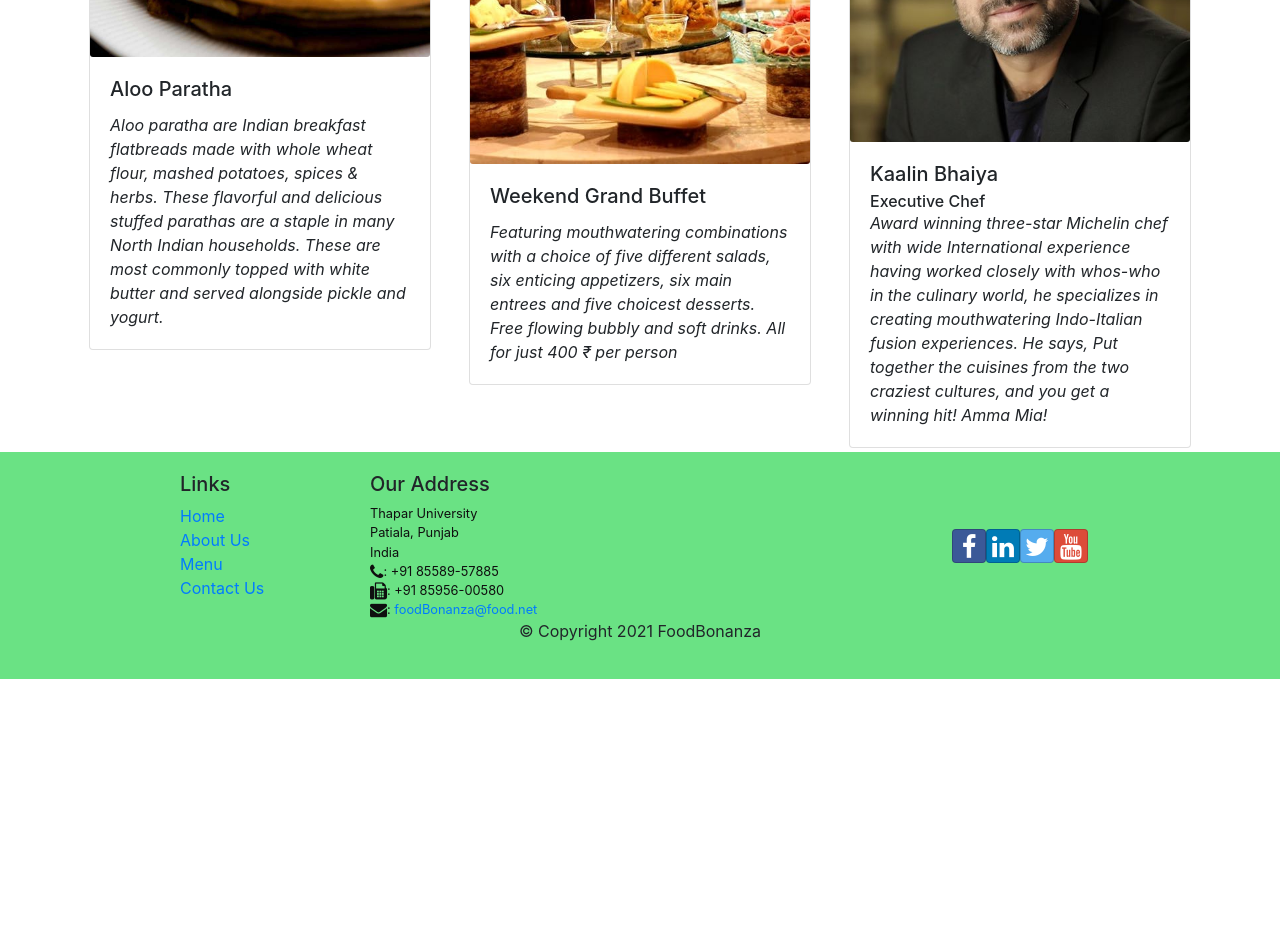
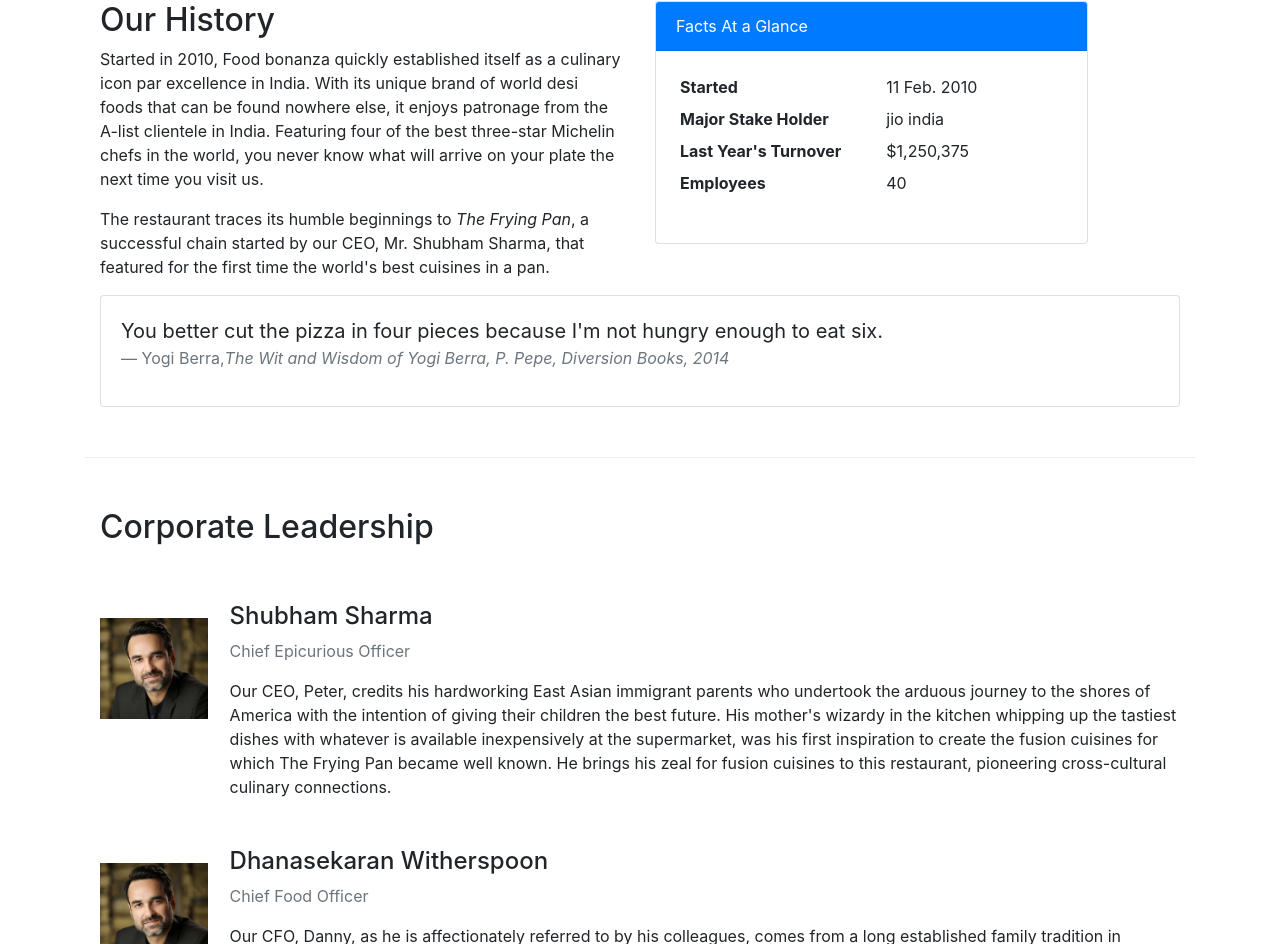
Before and after one commit to thecreatorsir/Food-Bonanza, a React (Create React App) app: page / in a window 1280 px wide. Before the commit this address led to /home. Shown: the part 520-1464 px from the top of the page. Before the commit the page ends 1199 px from the top, so only its background shows below. Built offline with nearby package versions, Linux system fonts and the light colour scheme.

Commit message:
about component added

```diff
--- a/src/App.css
+++ b/src/App.css
@@ -31,3 +31,8 @@
 .navbar-dark {
   background-color: #318b1e;
 }
+
+.leaderImage {
+  margin-right: 2%;
+  width: 10%;
+}
--- /dev/null
+++ b/src/Components/AboutComponent.js
@@ -0,0 +1,86 @@
+import React from 'react';
+import { Breadcrumb, BreadcrumbItem, Card, CardBody, CardHeader, Media } from 'reactstrap';
+import { Link } from 'react-router-dom';
+
+function About(props) {
+
+    const leaders = props.leaders.map((leader) => {
+        return (
+          <div key={leader.id} className='mt-5'>
+          <Media>
+              <Media className="leaderImage mt-3" object src={leader.image} alt={leader.name} />
+          <Media body>
+            <Media heading>
+              {leader.name}
+            </Media>
+            <p className='text-muted'>{leader.designation}</p>
+            {leader.description}
+          </Media>
+        </Media>
+        </div>
+        );
+    });
+
+    return(
+        <div className="container">
+            <div className="row">
+                <Breadcrumb>
+                    <BreadcrumbItem><Link to="/home">Home</Link></BreadcrumbItem>
+                    <BreadcrumbItem active>About Us</BreadcrumbItem>
+                </Breadcrumb>
+                <div className="col-12">
+                    <h3>About Us</h3>
+                    <hr />
+                </div>
+            </div>
+            <div className="row row-content">
+                <div className="col-12 col-md-6">
+                    <h2>Our History</h2>
+                    <p>Started in 2010, Food bonanza quickly established itself as a culinary icon par excellence in India. With its unique brand of world desi foods that can be found nowhere else, it enjoys patronage from the A-list clientele in India.  Featuring four of the best three-star Michelin chefs in the world, you never know what will arrive on your plate the next time you visit us.</p>
+                    <p>The restaurant traces its humble beginnings to <em>The Frying Pan</em>, a successful chain started by our CEO, Mr. Shubham Sharma, that featured for the first time the world's best cuisines in a pan.</p>
+                </div>
+                <div className="col-12 col-md-5">
+                    <Card>
+                        <CardHeader className="bg-primary text-white">Facts At a Glance</CardHeader>
+                        <CardBody>
+                            <dl className="row p-1">
+                                <dt className="col-6">Started</dt>
+                                <dd className="col-6">11 Feb. 2010</dd>
+                                <dt className="col-6">Major Stake Holder</dt>
+                                <dd className="col-6">jio india</dd>
+                                <dt className="col-6">Last Year's Turnover</dt>
+                                <dd className="col-6">$1,250,375</dd>
+                                <dt className="col-6">Employees</dt>
+                                <dd className="col-6">40</dd>
+                            </dl>
+                        </CardBody>
+                    </Card>
+                </div>
+                <div className="col-12">
+                    <Card>
+                        <CardBody className="bg-faded">
+                            <blockquote className="blockquote">
+                                <p className="mb-0">You better cut the pizza in four pieces because
+                                    I'm not hungry enough to eat six.</p>
+                                <footer className="blockquote-footer">Yogi Berra,
+                                <cite title="Source Title">The Wit and Wisdom of Yogi Berra,
+                                    P. Pepe, Diversion Books, 2014</cite>
+                                </footer>
+                            </blockquote>
+                        </CardBody>
+                    </Card>
+                </div>
+            </div>
+            <div className="row row-content">
+                <div className="col-12">
+                    <h2>Corporate Leadership</h2>
+                </div>
+                <div className="col-12">
+                  {leaders}
+                </div>
+            </div>
+        </div>
+    );
+}
+
+export default About;
--- a/src/Components/MainComponent.js
+++ b/src/Components/MainComponent.js
@@ -11,6 +11,7 @@
 import {Switch,Route,Redirect} from 'react-router-dom'
 import Home from './HomeComponent';
 import Contact from './ContactusComponent'
+import About from './AboutComponent';
 class Main extends Component {
   constructor(props) {
     super(props);
@@ -57,6 +58,9 @@
            <DishDetail dish={this.state.dishes.filter((dish) => dish.id === this.state.setId)[0]}
             comments={this.state.comments} />
          </Route>
+         <Route>
+           <About leaders={this.state.leaders}/>
+         </Route>
          <Route exact path="/contactus" component={Contact} />
          <Redirect to="/home"/>
        </Switch>
```
